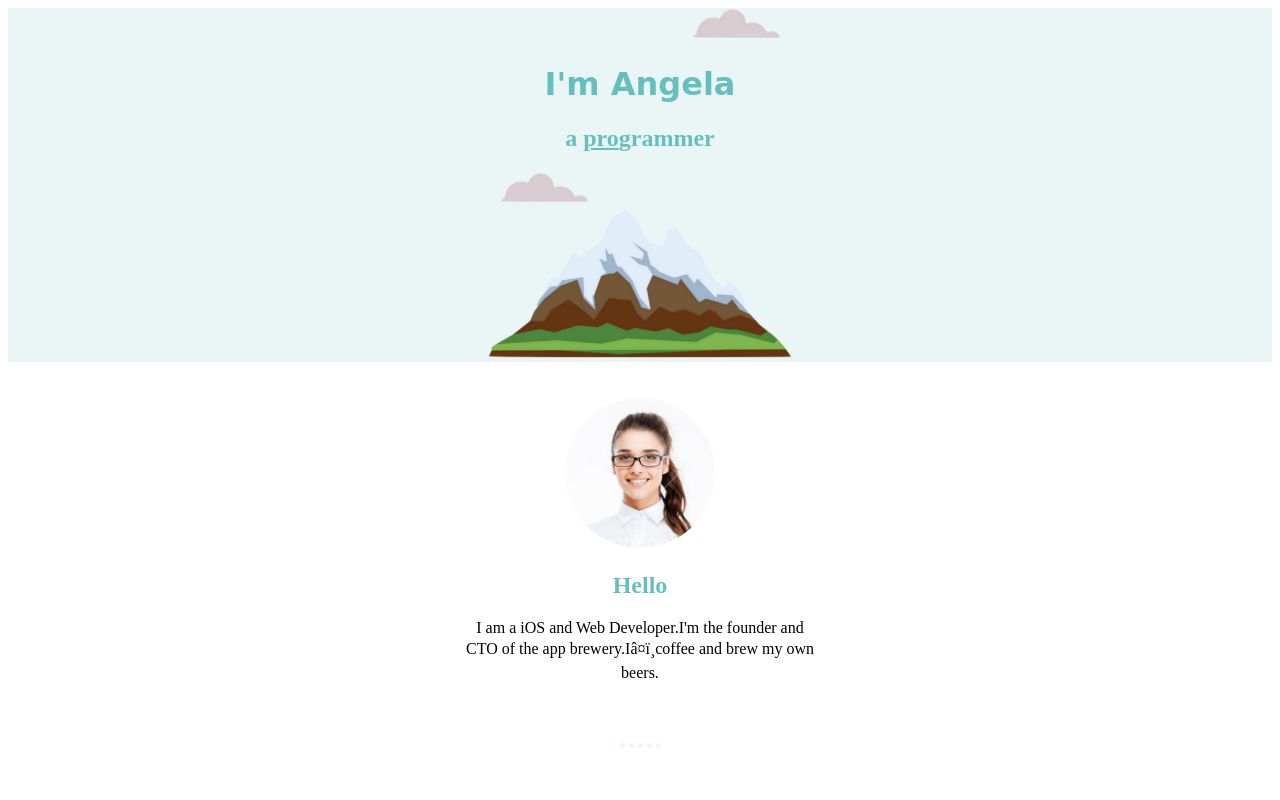
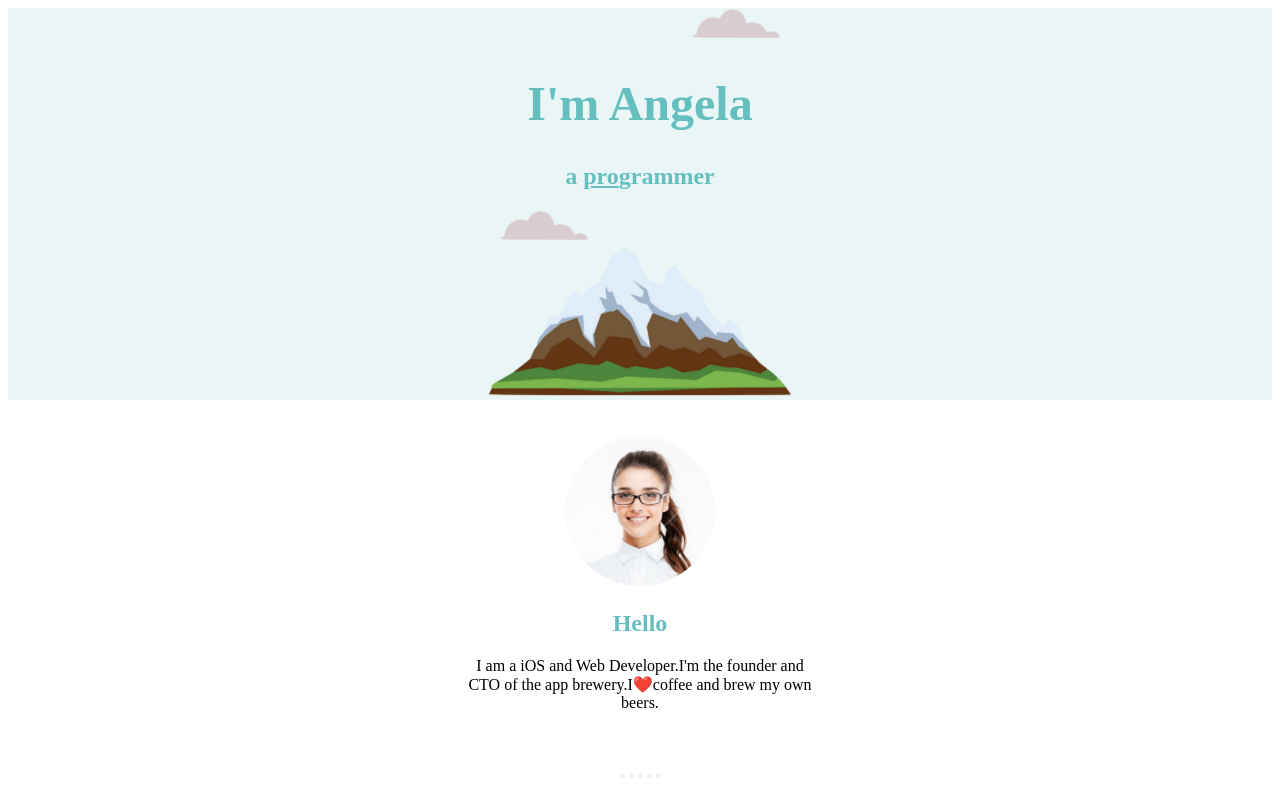
Before and after one commit to codewithsathya/assignment, a plain HTML site: page index.html in a window 1280 px wide. Shown: the top 800 px of the page. Drawn offline with Linux system fonts and the light colour scheme.

Commit message:
Add files via upload

```diff
--- a/index.html
+++ b/index.html
@@ -2,8 +2,6 @@
 <html>
     <head>
         <title>Assignment</title>
-	<meta charset=""UTF-8">
-	<meta name="viewport" content="width=device-width,initial-scale=1.0">
         <link rel="stylesheet" href="main.css">
     </head>
     <body>
--- a/main.css
+++ b/main.css
@@ -18,7 +18,8 @@ body {
 
 h1{
     color:#66bfbf;
-    font-family:cursive;
+    font-family:"segoe script";
+    font-size: 300%;
 }
 
 h2{
```
